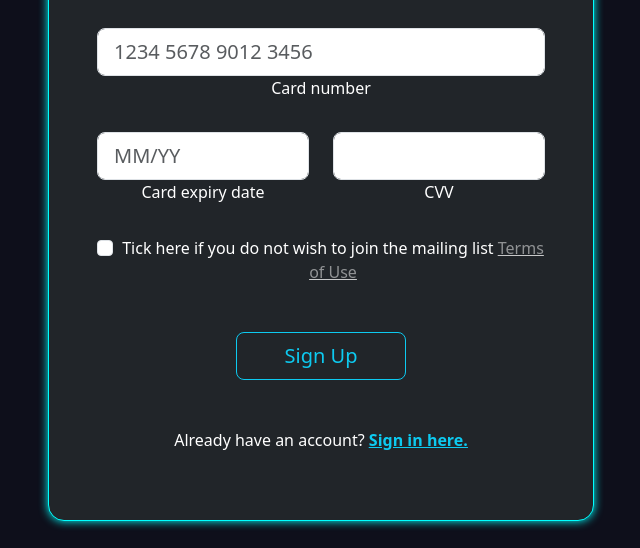
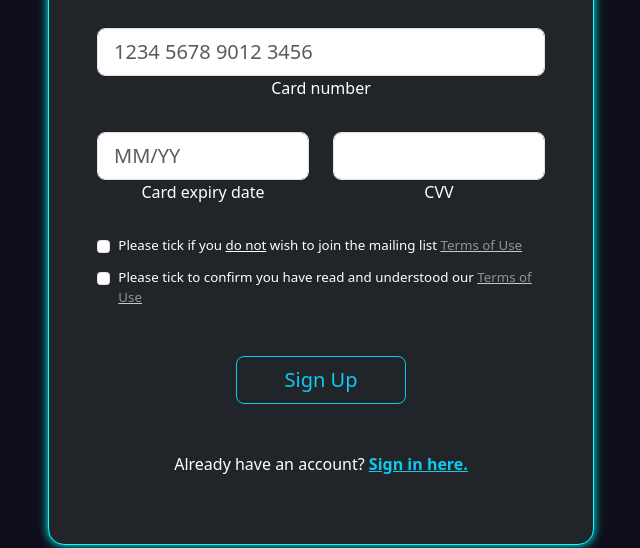
Before and after one commit to maxecution/RetroFlix, a Flask app: page /sign_up in a window 1280 px wide. Shown: the part 1170-1718 px from the top of the page, without its empty margins (319-959 px from the left). Run offline with Flask 3, Linux system fonts and the light colour scheme.

Commit message:
added "confirm T&C" tick box

```diff
--- a/application/templates/sign_up.html
+++ b/application/templates/sign_up.html
@@ -116,10 +116,17 @@
                 </div>
 
 
-                <div class="form-check d-flex justify-content-center mb-5">
-                  <input class="form-check-input me-2" type="checkbox" value="" id="mail_list" name="mail_list" />
+                <div class="form-check d-flex mb-2" style="text-align: start; font-size: smaller;">
+                  <input class="form-check-input me-2" type="checkbox" id="mail_list" name="mail_list" />
                   <label class="form-check-label">
-                  Tick here if you do not wish to join the mailing list <a href="{{ url_for('terms_of_use') }}" class="text-white-50"><u>Terms of Use</u></a>
+                  Please tick if you <u>do not</u> wish to join the mailing list <a href="{{ url_for('terms_of_use') }}" class="text-white-50"><u>Terms of Use</u></a>
+                  </label>
+                </div>
+
+                <div class="form-check d-flex mb-5" style="text-align: start; font-size: smaller;">
+                  <input class="form-check-input me-2" type="checkbox" id="tc-confirm" />
+                  <label class="form-check-label">
+                  Please tick  to confirm you have read and understood our <a href="{{ url_for('terms_of_use') }}" class="text-white-50"><u>Terms of Use</u></a>
                   </label>
                 </div>
 
```
